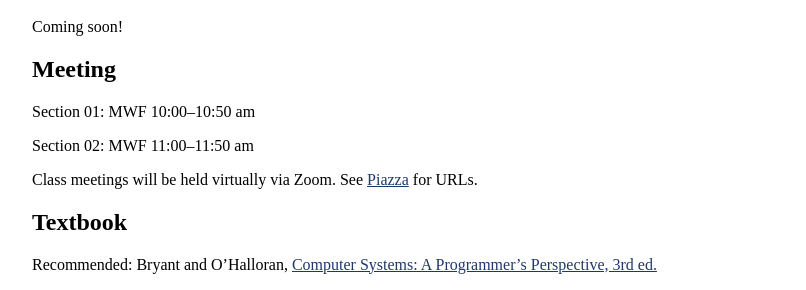
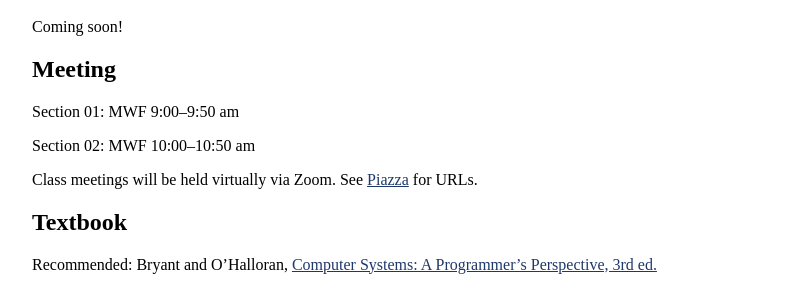
Before and after one commit to jhucsf/fall2020, a Jekyll site: the page built from syllabus.md, in a window 1280 px wide and 900 px high, scrolled down 477 px. Shown: the part 157-447 px from the top of the window, without its empty margins (224-1030 px from the left). Built offline with Jekyll 4.4.1, drawn with Linux system fonts in a browser that asks for light colours.

Commit message:
fix class times

```diff
--- a/syllabus.md
+++ b/syllabus.md
@@ -31,9 +31,9 @@ Coming soon!
 
 ## Meeting
 
-Section 01: MWF 10:00–10:50 am
+Section 01: MWF 9:00–9:50 am
 
-Section 02: MWF 11:00–11:50 am
+Section 02: MWF 10:00–10:50 am
 
 Class meetings will be held virtually via Zoom.  See [Piazza](https://piazza.com/jhu/fall2020/601229) for URLs.
 
```
